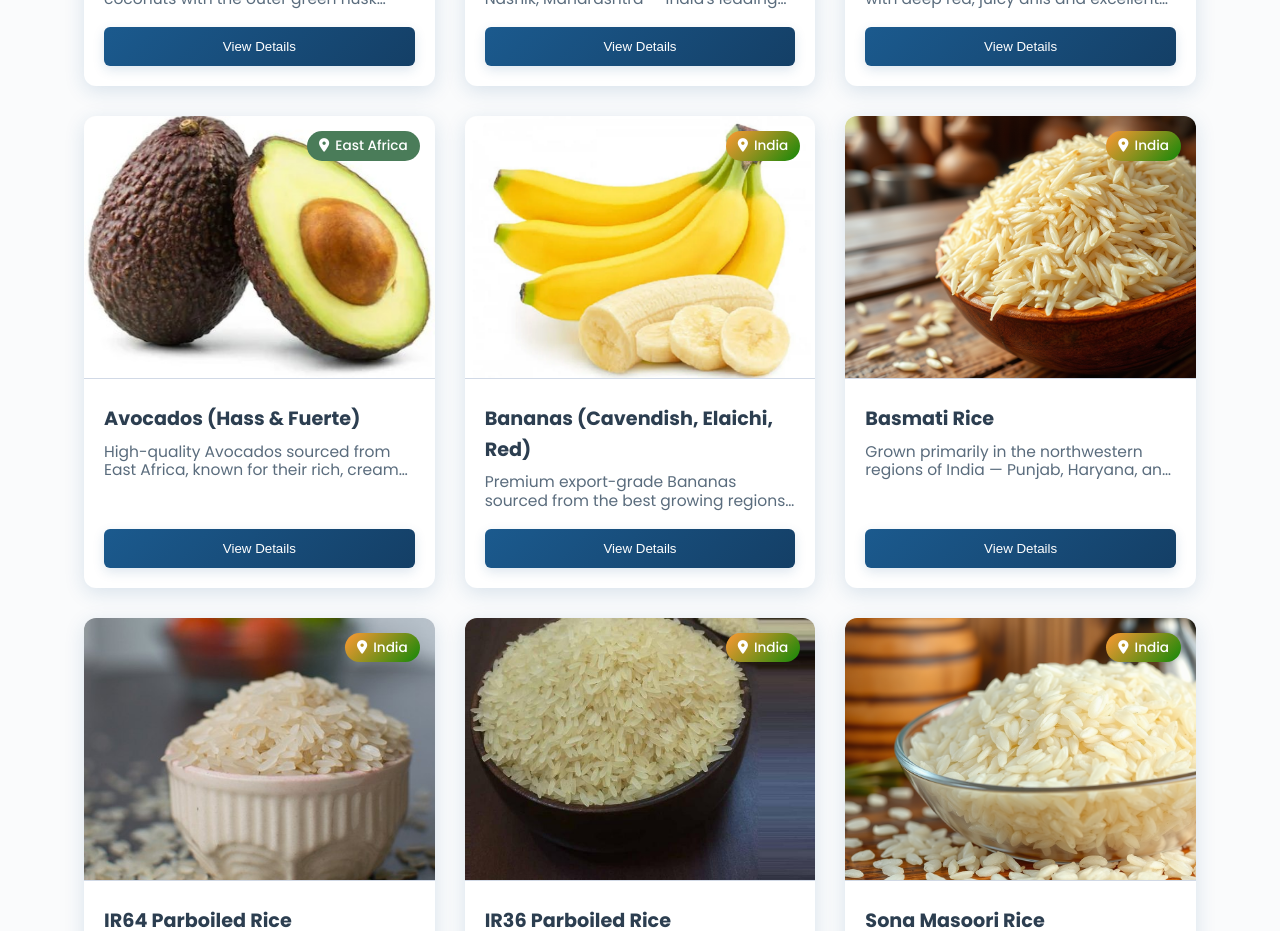
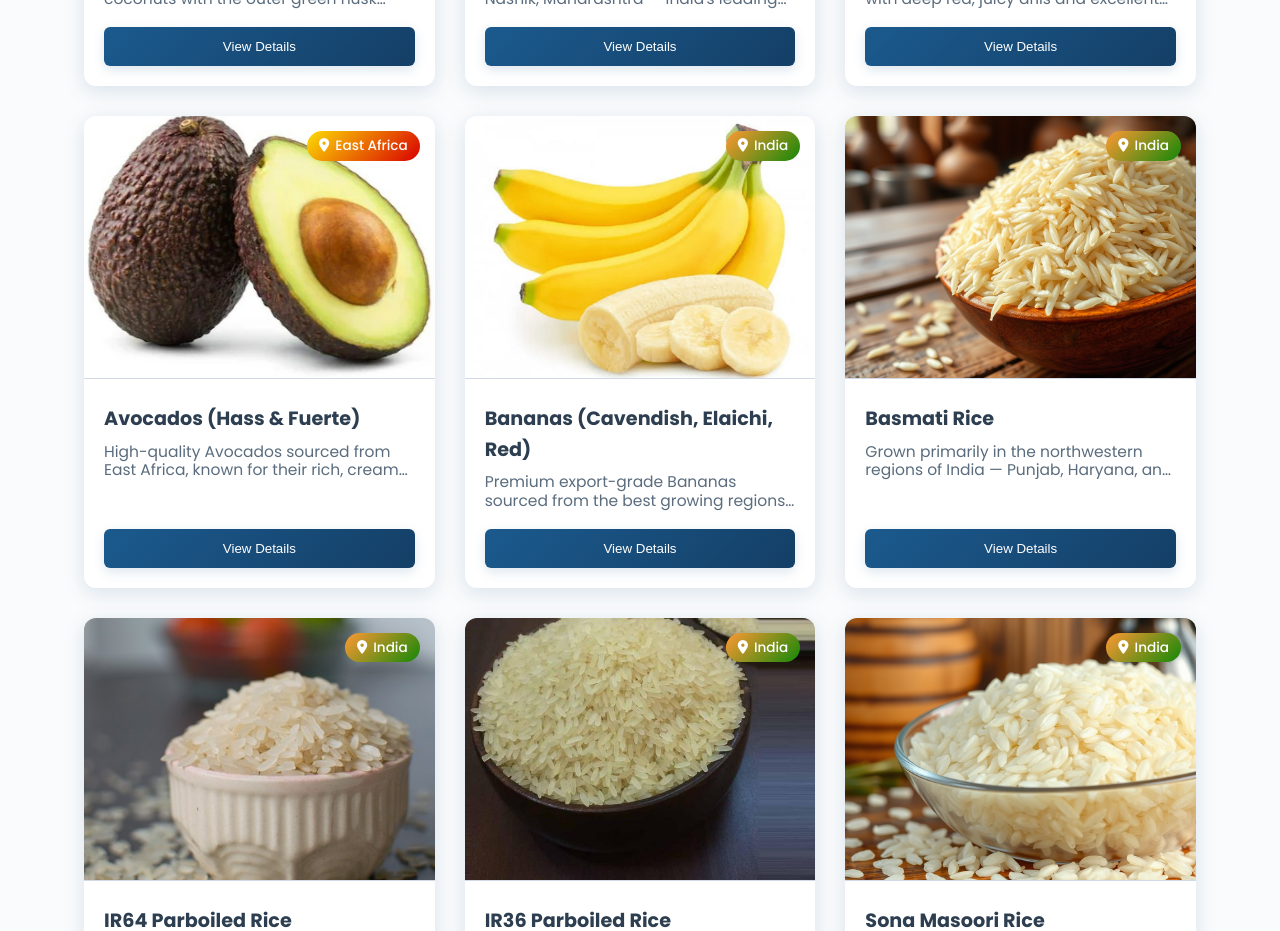
Before and after one commit to danishjsheikh/cropcraft, a React (Create React App) app: page /products in a window 1280 px wide. Shown: the part 1020-1951 px from the top of the page. Built offline with nearby package versions, Linux system fonts and the light colour scheme.

Commit message:
Suggested Changes

```diff
--- a/src/App.css
+++ b/src/App.css
@@ -184,7 +184,7 @@ main {
   background: linear-gradient(135deg, #006600, #BB0000);
 }
 
-.origin-badge.uganda {
+.origin-badge.east-africa {
   background: linear-gradient(135deg, #FCDC04, #D90000);
 }
 
--- a/src/components/ProductCard.js
+++ b/src/components/ProductCard.js
@@ -63,7 +63,7 @@ const ProductCard = ({ product, delay = 0 }) => {
       <div className="product-card" ref={cardRef}>
         {/* Origin Badge */}
         {product.origin && (
-          <div className={`origin-badge ${product.origin.toLowerCase()}`}>
+          <div className={`origin-badge ${product.origin.toLowerCase().replace(/ /g, '-')}`}>
             <i className="fas fa-map-marker-alt"></i>
             {product.origin}
           </div>
@@ -103,7 +103,7 @@ const ProductCard = ({ product, delay = 0 }) => {
             <div className="modal-header">
               <h2>{product.name}</h2>
               {product.origin && (
-                <div className={`modal-origin origin-badge ${product.origin.toLowerCase()}`}>
+                <div className={`origin-badge ${product.origin.toLowerCase().replace(/ /g, '-')}`}>
                   <i className="fas fa-map-marker-alt"></i>
                   Origin: {product.origin}
                 </div>
```
